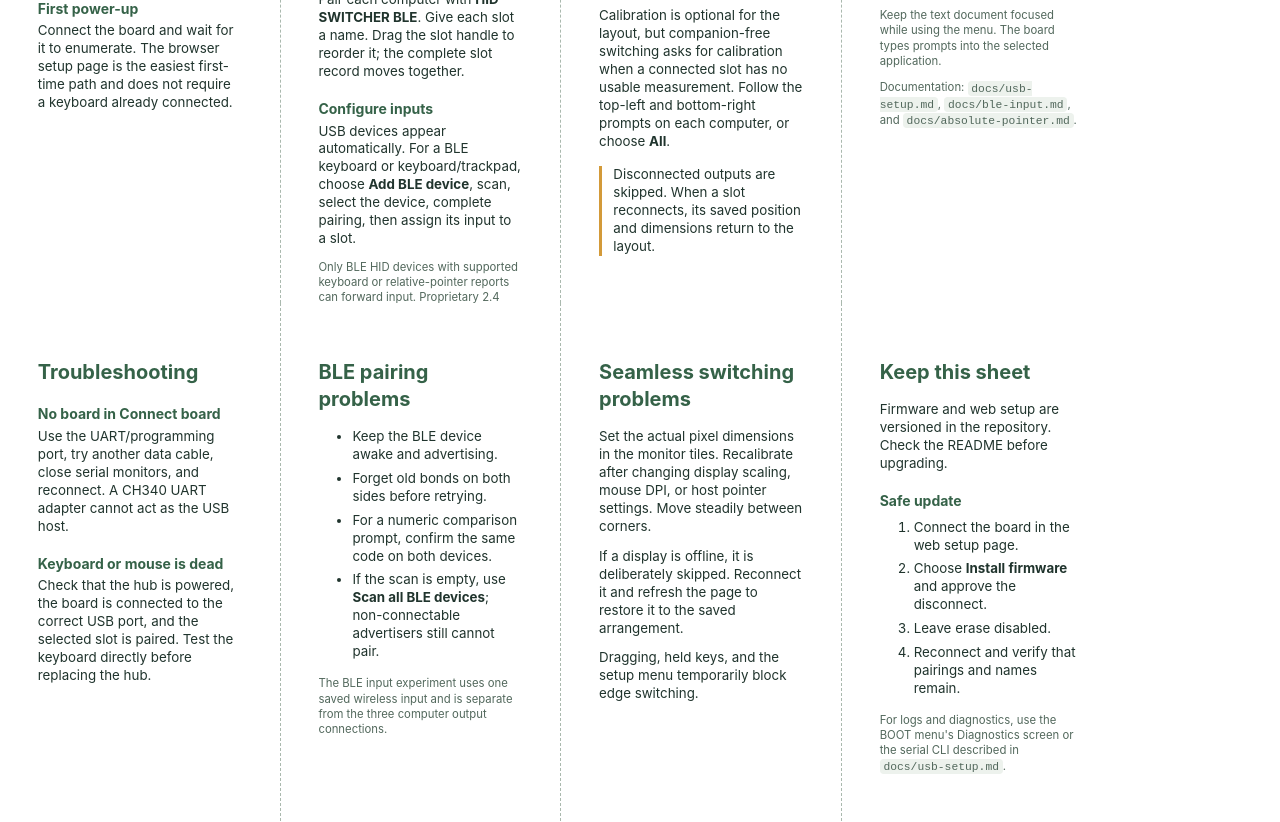
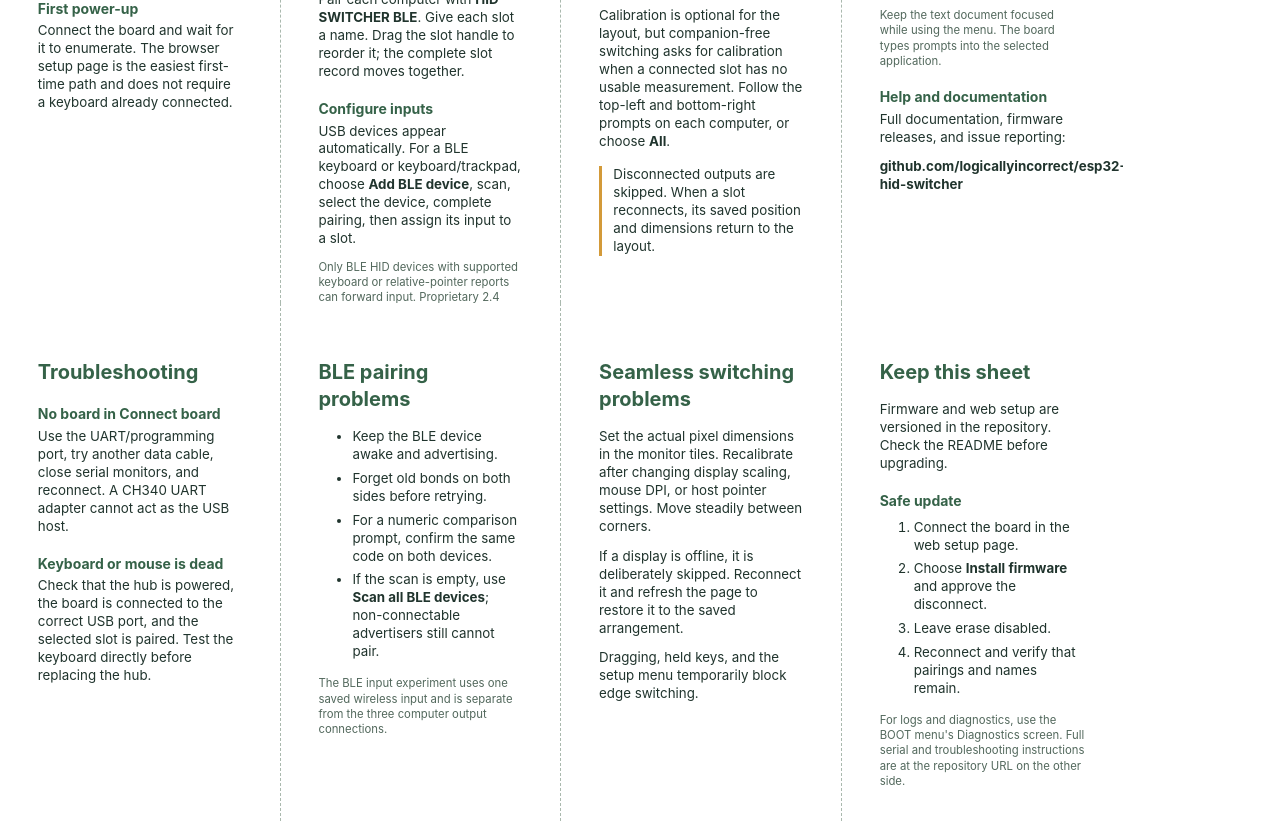
Before and after one commit to logicallyincorrect/esp32-hid-switcher, a plain HTML site: page docs/quick-start-a4.html in a window 1280 px wide. Shown: the part 491-1313 px from the top of the page. Drawn offline with Linux system fonts and the light colour scheme.

Commit message:
docs: make quick start handout standalone

```diff
--- a/docs/quick-start-a4.html
+++ b/docs/quick-start-a4.html
@@ -60,7 +60,9 @@
       <h3>Board menu</h3>
       <p>Open a blank US-layout text document, turn Caps Lock off, then hold <b>BOOT</b> for three seconds. Press <b>Esc</b> to go back and <b>BOOT</b> to exit.</p>
       <p class="small">Keep the text document focused while using the menu. The board types prompts into the selected application.</p>
-      <p class="small">Documentation: <code>docs/usb-setup.md</code>, <code>docs/ble-input.md</code>, and <code>docs/absolute-pointer.md</code>.</p>
+      <h3>Help and documentation</h3>
+      <p>Full documentation, firmware releases, and issue reporting:</p>
+      <p><b>github.com/logicallyincorrect/esp32-hid-switcher</b></p>
     </div>
   </section>
   <section class="page">
@@ -87,7 +89,7 @@
       <p>Firmware and web setup are versioned in the repository. Check the README before upgrading.</p>
       <h3>Safe update</h3>
       <ol><li>Connect the board in the web setup page.</li><li>Choose <b>Install firmware</b> and approve the disconnect.</li><li>Leave erase disabled.</li><li>Reconnect and verify that pairings and names remain.</li></ol>
-      <p class="small">For logs and diagnostics, use the BOOT menu's Diagnostics screen or the serial CLI described in <code>docs/usb-setup.md</code>.</p>
+      <p class="small">For logs and diagnostics, use the BOOT menu's Diagnostics screen. Full serial and troubleshooting instructions are at the repository URL on the other side.</p>
     </div>
   </section>
 </body>
```
